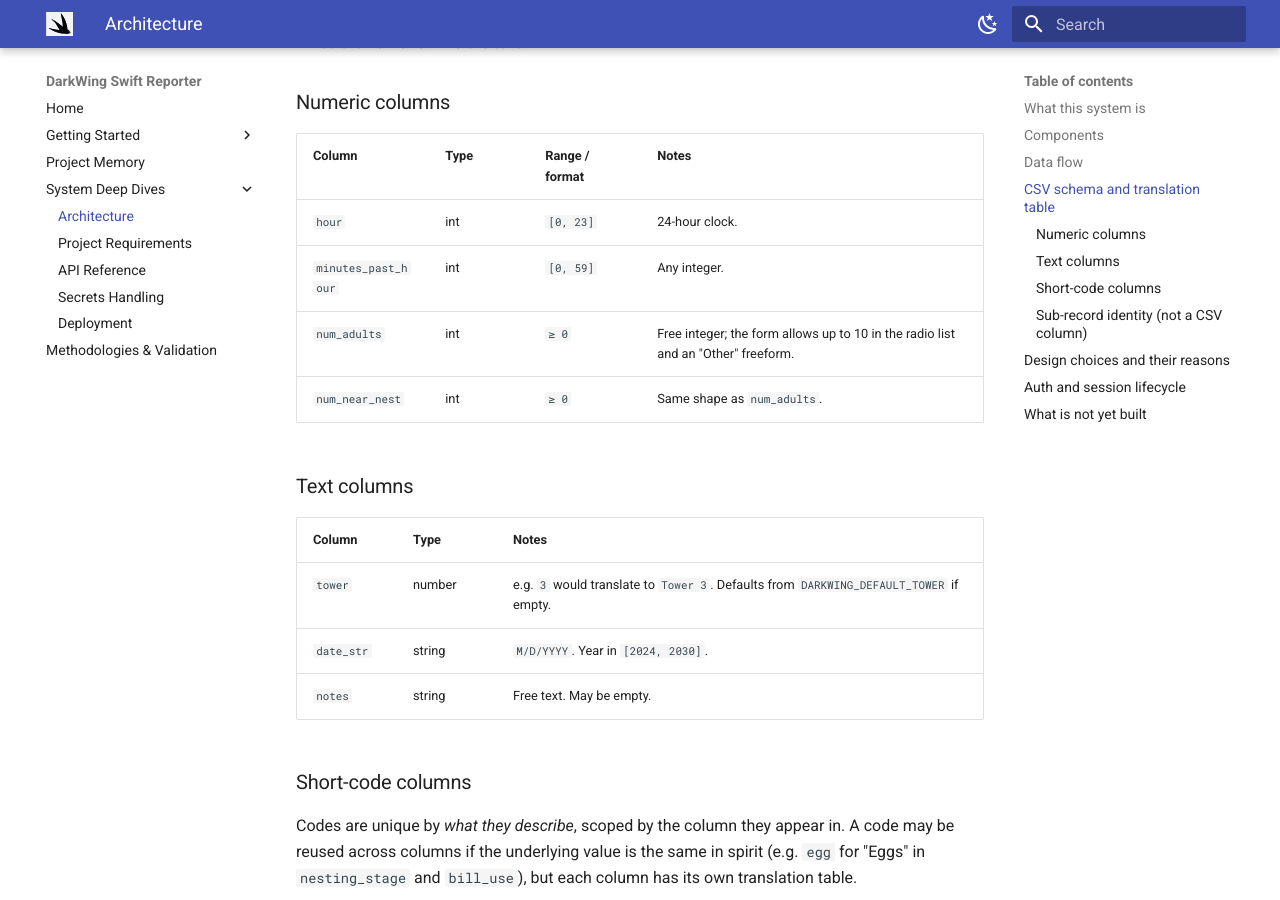
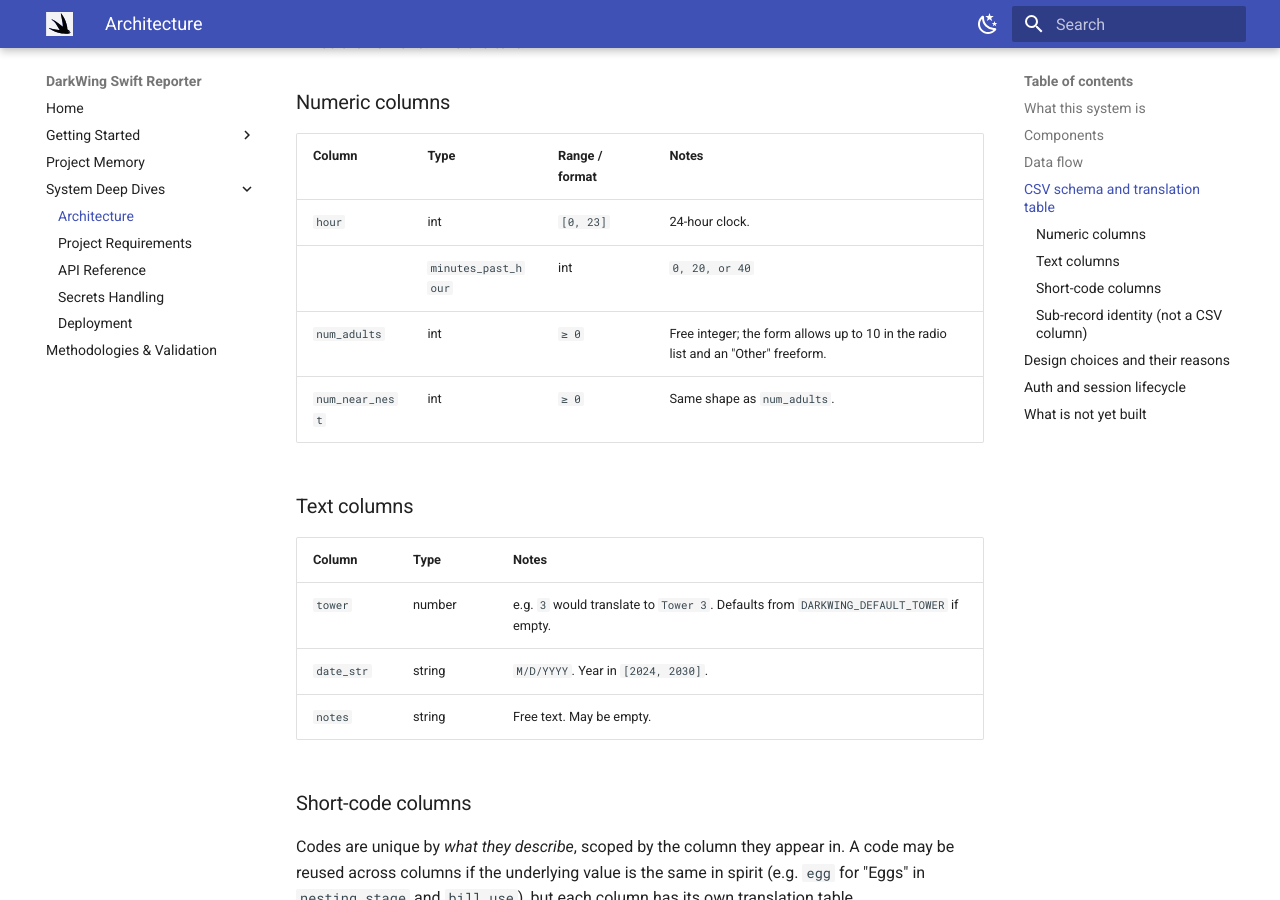
Before and after one commit to mcnamaram/darkwing, an MkDocs documentation site: the page built from docs/architecture.md, in a window 1280 px wide and 900 px high, scrolled down 1778 px. Built offline with MkDocs 1.6.1 and Material for MkDocs 9.7.7, drawn with Linux system fonts in a browser that asks for light colours.

Commit message:
docs/diagrams: fix minutes_past_hour doc, replace placeholder excalidraw with DarkWing-specific diagrams

```diff
--- a/docs/architecture.md
+++ b/docs/architecture.md
@@ -59,7 +59,7 @@
 | Column | Type | Range / format | Notes |
 | --- | --- | --- | --- |
 | `hour` | int | `[0, 23]` | 24-hour clock. |
-| `minutes_past_hour` | int | `[0, 59]` | Any integer. |
+|| `minutes_past_hour` | int | `0, 20, or 40` | Three scan windows per hour (00, 20, 40). |
 | `num_adults` | int | `≥ 0` | Free integer; the form allows up to 10 in the radio list and an "Other" freeform. |
 | `num_near_nest` | int | `≥ 0` | Same shape as `num_adults`. |
 
```
Also changed, not shown: 2 other files.
